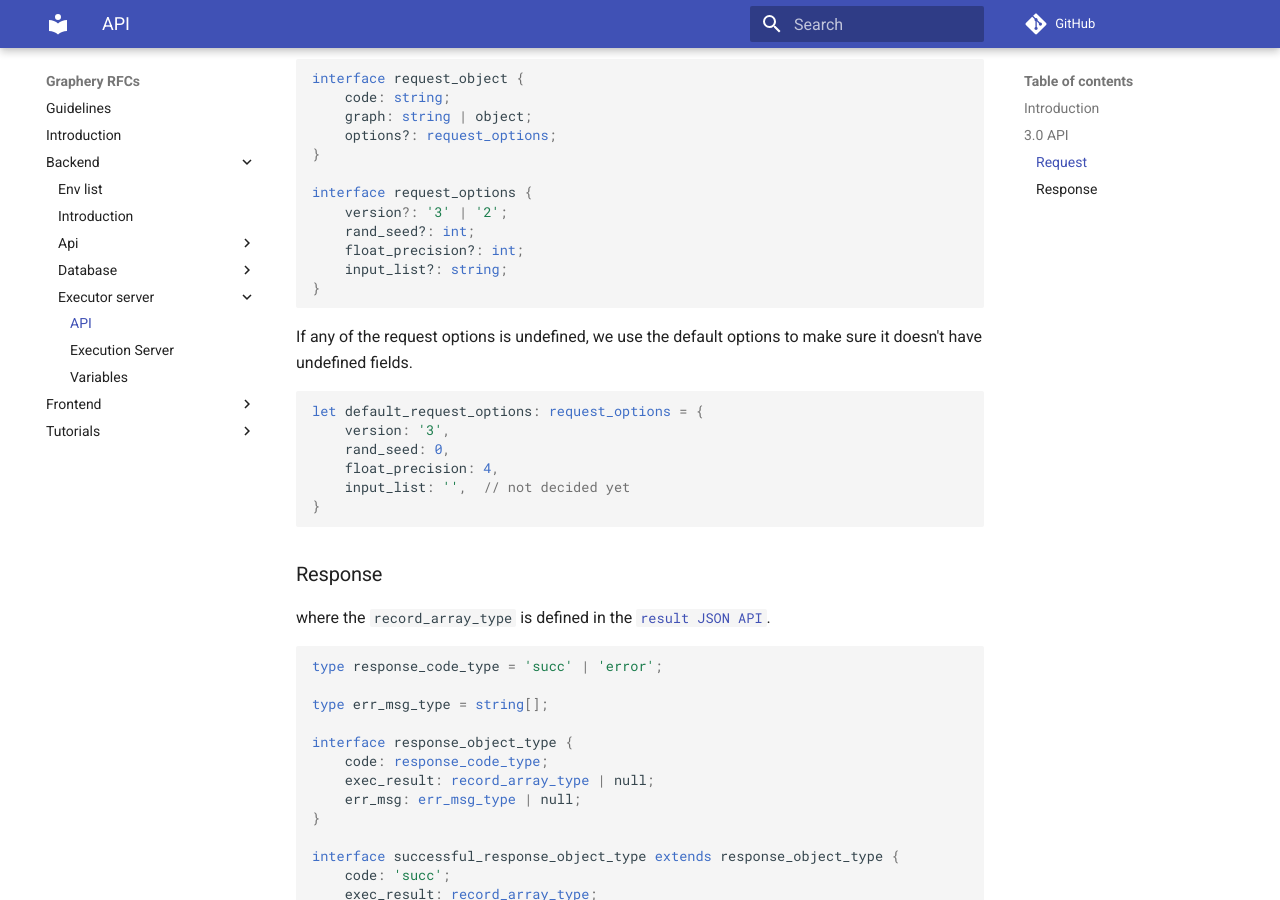
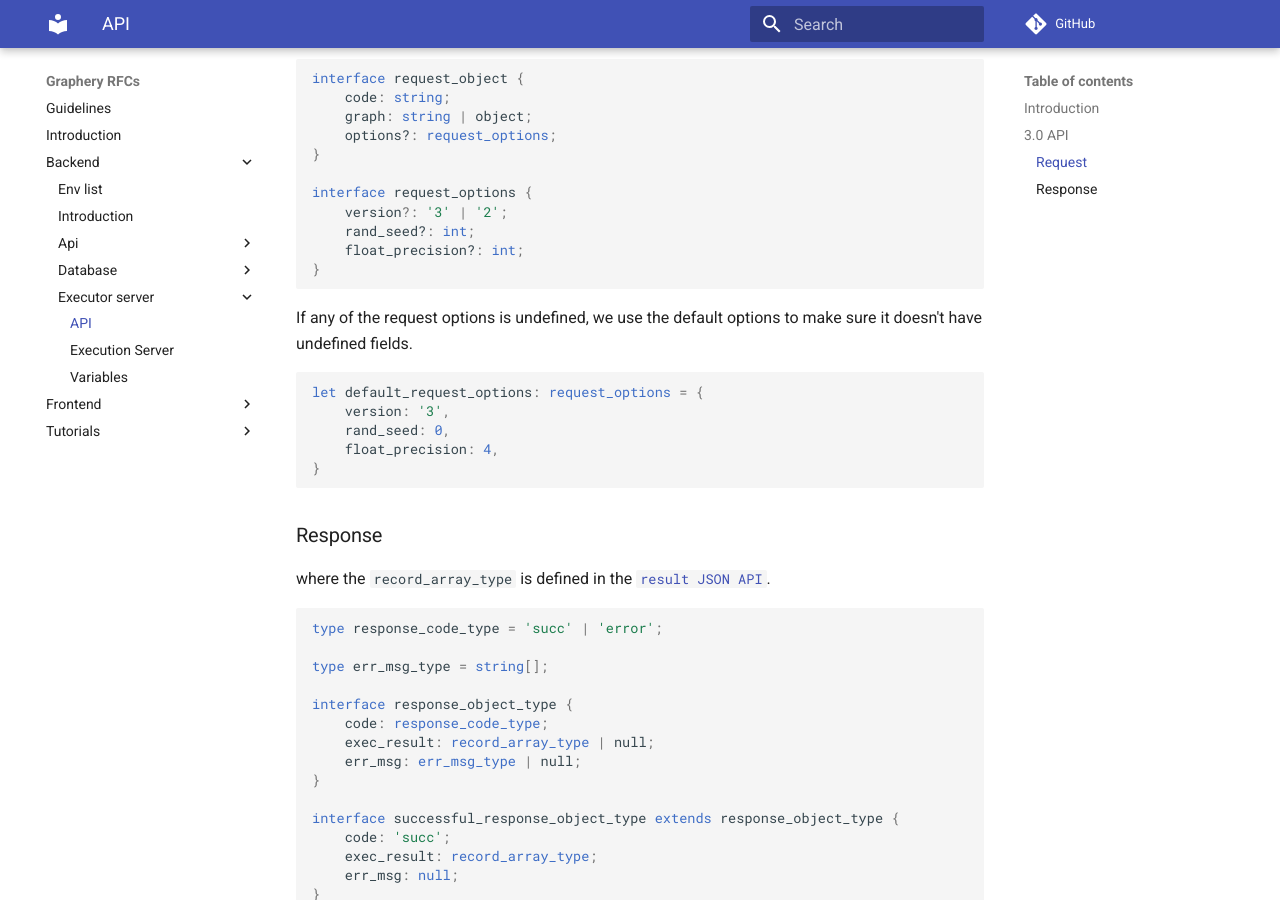
Before and after one commit to Reed-CompBio/GrapheryRFCs, an MkDocs documentation site: the page built from RFCs/backend/executor_server/API.md, in a window 1280 px wide and 900 px high, scrolled down 376 px. Built offline with MkDocs 1.6.1 and Material for MkDocs 9.7.7, drawn with Linux system fonts in a browser that asks for light colours; comment, search, counter and statistics services are not loaded.

Commit message:
feat: remove input_list

````diff
--- a/RFCs/backend/executor_server/API.md
+++ b/RFCs/backend/executor_server/API.md
@@ -21,7 +21,6 @@ interface request_options {
     version?: '3' | '2';
     rand_seed?: int;
     float_precision?: int;
-    input_list?: string;
 }
 
 ```
@@ -33,7 +32,6 @@ let default_request_options: request_options = {
     version: '3',
     rand_seed: 0,
     float_precision: 4,
-    input_list: '',  // not decided yet
 }
 ```
 
````
